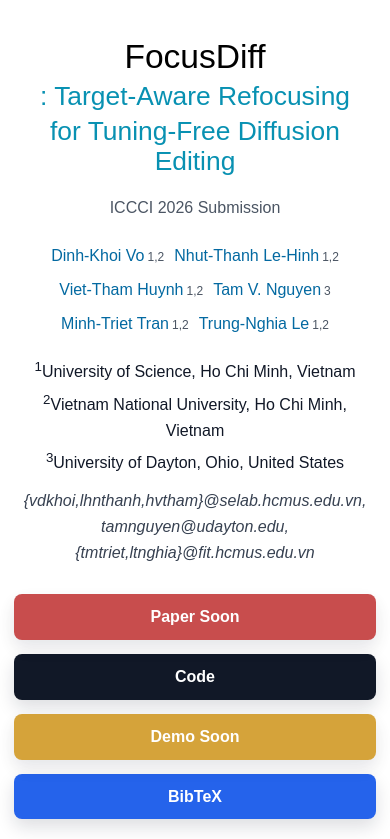
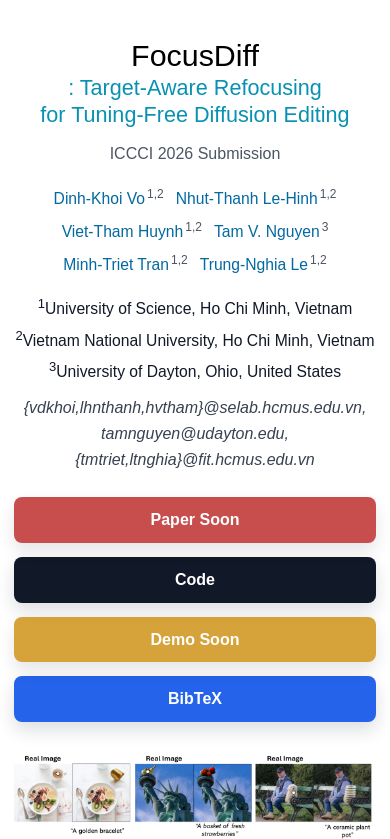
Before and after one commit to vdkhoi20/FocusDiff, a plain HTML site: page index.html in a window 390 px wide. Shown: the top 839 px of the page. Drawn offline with Linux system fonts and the light colour scheme.

Commit message:
Tighten academic project page layout

```diff
--- a/index.html
+++ b/index.html
@@ -8,7 +8,7 @@
       content="FocusDiff: Target-Aware Refocusing for Tuning-Free Diffusion Editing and 360-degree indoor panorama editing."
     />
     <title>FocusDiff: Target-Aware Refocusing for Tuning-Free Diffusion Editing</title>
-    <link rel="stylesheet" href="web/styles.css" />
+    <link rel="stylesheet" href="web/styles.css?v=20260528-2" />
   </head>
   <body>
     <main>
@@ -23,12 +23,12 @@
           <p class="conference">ICCCI 2026 Submission</p>
 
           <div class="authors">
-            <a href="https://orcid.org/0000-0001-8831-8846">Dinh-Khoi Vo</a><sup>1,2</sup>
-            <a href="https://orcid.org/0009-0001-7199-3180">Nhut-Thanh Le-Hinh</a><sup>1,2</sup>
-            <a href="https://orcid.org/0000-0002-8537-1331">Viet-Tham Huynh</a><sup>1,2</sup>
-            <a href="https://orcid.org/0000-0003-0236-7992">Tam V. Nguyen</a><sup>3</sup>
-            <a href="https://orcid.org/0000-0003-3046-3041">Minh-Triet Tran</a><sup>1,2</sup>
-            <a href="https://orcid.org/0000-0002-7363-2610">Trung-Nghia Le</a><sup>1,2</sup>
+            <span><a href="https://orcid.org/0000-0001-8831-8846">Dinh-Khoi Vo</a><sup>1,2</sup></span>
+            <span><a href="https://orcid.org/0009-0001-7199-3180">Nhut-Thanh Le-Hinh</a><sup>1,2</sup></span>
+            <span><a href="https://orcid.org/0000-0002-8537-1331">Viet-Tham Huynh</a><sup>1,2</sup></span>
+            <span><a href="https://orcid.org/0000-0003-0236-7992">Tam V. Nguyen</a><sup>3</sup></span>
+            <span><a href="https://orcid.org/0000-0003-3046-3041">Minh-Triet Tran</a><sup>1,2</sup></span>
+            <span><a href="https://orcid.org/0000-0002-7363-2610">Trung-Nghia Le</a><sup>1,2</sup></span>
           </div>
 
           <div class="affiliations">
@@ -85,7 +85,7 @@
             while CPAM-style context-preserving modules stabilize the unmasked background.
           </p>
 
-          <div class="figure-card">
+          <div class="figure-card pipeline-figure">
             <h3>Overall Pipeline</h3>
             <img src="Images_in_Paper/pipeline.png" alt="FocusDiff pipeline" />
           </div>
@@ -123,7 +123,7 @@
             Competing zero-shot localized editors often fail to modify small or specific objects, or introduce unintended
             background changes. FocusDiff produces fine-grained local edits with faithful background preservation.
           </p>
-          <div class="figure-card">
+          <div class="figure-card paper-figure">
             <img src="Images_in_Paper/qualitative.png" alt="Qualitative comparison on LIMB" />
           </div>
         </div>
@@ -163,7 +163,7 @@
       <section class="paper-section" id="ablation">
         <div class="container wide">
           <h2 class="center-title">Ablation Study</h2>
-          <div class="figure-card">
+          <div class="figure-card paper-figure">
             <img src="Images_in_Paper/ablation.png" alt="FocusDiff ablation study" />
           </div>
           <div class="table-wrap compact-table">
@@ -194,7 +194,7 @@
             blending it back into the full panorama. The VR interface supports mask drawing, object replacement, object
             removal, and preview inside an immersive scene.
           </p>
-          <div class="figure-card">
+          <div class="figure-card panorama-figure">
             <h3>Panoramic Editing Pipeline</h3>
             <img src="Images_in_Paper/Overview.png" alt="Panoramic editing pipeline" />
           </div>
@@ -208,7 +208,7 @@
               <figcaption>Mask generation canvas for selecting target regions.</figcaption>
             </figure>
           </div>
-          <div class="figure-card">
+          <div class="figure-card panorama-figure">
             <img src="Images_in_Paper/image_edit_quality.png" alt="Panoramic image editing results" />
           </div>
         </div>
--- a/web/styles.css
+++ b/web/styles.css
@@ -41,11 +41,17 @@ img {
 }
 
 .paper-section {
-  padding: 48px 16px;
+  padding: 42px 16px;
 }
 
 .shaded {
   background: var(--light);
+}
+
+.hero {
+  background: #ffffff;
+  color: var(--text);
+  padding-top: 34px;
 }
 
 .container {
@@ -55,7 +61,7 @@ img {
 }
 
 .container.wide {
-  max-width: 1280px;
+  max-width: 1120px;
 }
 
 .center {
@@ -73,8 +79,8 @@ h1 {
   display: flex;
   flex-direction: column;
   align-items: center;
-  gap: 4px;
-  margin: 0 0 18px;
+  gap: 2px;
+  margin: 0 0 14px;
   font-weight: 400;
   line-height: 1.16;
   letter-spacing: 0;
@@ -82,17 +88,17 @@ h1 {
 
 .title-main {
   color: #000000;
-  font-size: 3.2rem;
+  font-size: 2.75rem;
 }
 
 .title-sub,
 .title-line {
   color: var(--cyan);
-  font-size: 2.9rem;
+  font-size: 2.25rem;
 }
 
 .conference {
-  margin: 0 0 22px;
+  margin: 0 0 18px;
   color: var(--muted);
   font-size: 1rem;
 }
@@ -102,21 +108,25 @@ h1 {
   flex-wrap: wrap;
   justify-content: center;
   align-items: baseline;
-  gap: 8px 10px;
-  margin: 0 auto 20px;
-  max-width: 980px;
-  font-size: 1.16rem;
+  gap: 7px 20px;
+  margin: 0 auto 16px;
+  max-width: 900px;
+  font-size: 1.08rem;
+}
+
+.authors span {
+  white-space: nowrap;
 }
 
 .authors sup {
-  margin-left: -7px;
+  margin-left: 2px;
   color: var(--muted);
   font-size: 0.75rem;
 }
 
 .affiliations {
-  margin-bottom: 12px;
-  font-size: 1rem;
+  margin-bottom: 10px;
+  font-size: 0.98rem;
 }
 
 .affiliations p,
@@ -125,7 +135,7 @@ h1 {
 }
 
 .emails {
-  margin-bottom: 28px;
+  margin-bottom: 24px;
   color: #374151;
   font-style: italic;
 }
@@ -135,7 +145,7 @@ h1 {
   flex-wrap: wrap;
   justify-content: center;
   gap: 14px;
-  margin-bottom: 36px;
+  margin-bottom: 30px;
 }
 
 .button {
@@ -176,14 +186,20 @@ h1 {
 
 .teaser {
   margin: 0 auto;
-  max-width: 980px;
+  max-width: 860px;
 }
 
 .teaser img,
 .figure-card img {
   width: 100%;
   height: auto;
+  max-height: 760px;
+  object-fit: contain;
   border-radius: 8px;
+}
+
+.teaser img {
+  max-height: 560px;
 }
 
 figcaption {
@@ -201,7 +217,7 @@ figcaption {
 
 h2 {
   margin: 0 0 22px;
-  font-size: 2rem;
+  font-size: 1.75rem;
   font-weight: 800;
   text-transform: uppercase;
   letter-spacing: 0;
@@ -219,7 +235,7 @@ h2 {
 }
 
 .lead {
-  max-width: 980px;
+  max-width: 900px;
   margin: 0 auto 30px;
 }
 
@@ -229,10 +245,23 @@ h2 {
 
 .figure-card {
   margin: 0 auto 28px;
-  padding: 24px;
+  max-width: 920px;
+  padding: 18px;
   background: #ffffff;
   border: 1px solid var(--line);
   border-radius: 8px;
+}
+
+.pipeline-figure {
+  max-width: 860px;
+}
+
+.paper-figure {
+  max-width: 980px;
+}
+
+.panorama-figure {
+  max-width: 1040px;
 }
 
 .figure-card h3 {
@@ -251,6 +280,9 @@ h2 {
 
 .image-grid {
   grid-template-columns: repeat(2, minmax(0, 1fr));
+  max-width: 980px;
+  margin-left: auto;
+  margin-right: auto;
   margin-bottom: 28px;
 }
 
@@ -274,6 +306,8 @@ h2 {
 
 .table-wrap {
   overflow-x: auto;
+  max-width: 900px;
+  margin: 0 auto;
   padding: 24px;
   background: #ffffff;
   border: 1px solid var(--line);
@@ -322,6 +356,8 @@ thead {
   grid-template-columns: minmax(0, 1.1fr) minmax(320px, 0.9fr);
   gap: 28px;
   align-items: start;
+  max-width: 980px;
+  margin: 0 auto;
 }
 
 .benchmark p {
@@ -353,12 +389,12 @@ pre {
 
 @media (max-width: 900px) {
   .title-main {
-    font-size: 2.55rem;
+    font-size: 2.2rem;
   }
 
   .title-sub,
   .title-line {
-    font-size: 2.05rem;
+    font-size: 1.65rem;
   }
 
   .two-column,
@@ -384,16 +420,17 @@ pre {
   }
 
   .title-main {
-    font-size: 2.1rem;
+    font-size: 1.9rem;
   }
 
   .title-sub,
   .title-line {
-    font-size: 1.65rem;
+    font-size: 1.35rem;
   }
 
   .authors {
-    font-size: 1rem;
+    gap: 6px 12px;
+    font-size: 0.98rem;
   }
 
   .link-row {
```
